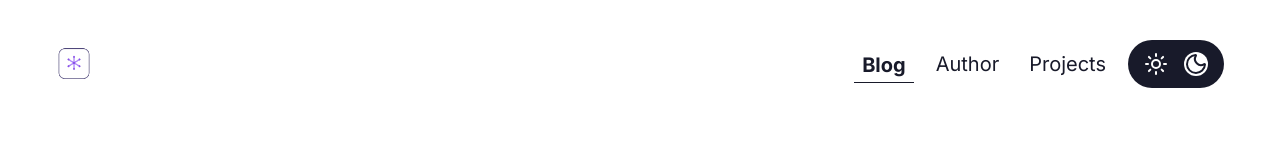
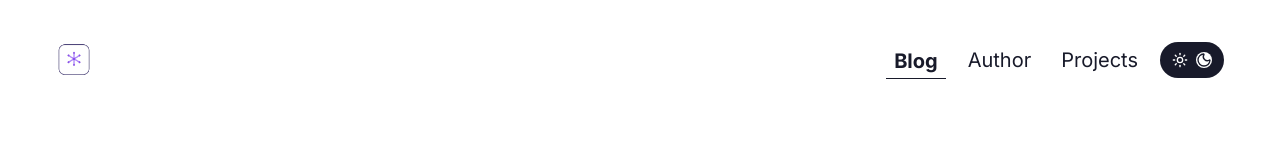
Before and after one commit to AlarQ/portfolio, a Next.js app: page / in a window 1280 px wide. Shown: the top 146 px of the page. Built offline with nearby package versions, Linux system fonts and the light colour scheme; no server answers.

Commit message:
fix: theme pill size

```diff
--- a/src/components/ds/ThemePill.tsx
+++ b/src/components/ds/ThemePill.tsx
@@ -25,17 +25,17 @@ export function ThemePill({ className }: ThemePillProps) {
       aria-label="Toggle color theme"
       onClick={() => setTheme(resolvedTheme === "dark" ? "light" : "dark")}
       className={cn(
-        "inline-flex items-center justify-center gap-4 rounded-pill bg-foreground px-4 py-2 text-background min-h-12 min-w-12",
+        "inline-flex items-center justify-center gap-2 rounded-pill bg-foreground px-3 py-1.5 text-background min-h-9 min-w-9",
         className
       )}
     >
       {/* Sun: bare in light, knob (circle) in dark */}
       <span className="inline-flex rounded-full dark:bg-background dark:text-foreground">
-        <Sun className="size-6" />
+        <Sun className="size-4" />
       </span>
       {/* Moon: knob (circle) in light, bare in dark */}
       <span className="inline-flex rounded-full bg-background text-foreground dark:bg-transparent dark:text-background">
-        <Moon className="size-6" />
+        <Moon className="size-4" />
       </span>
     </button>
   );
```
